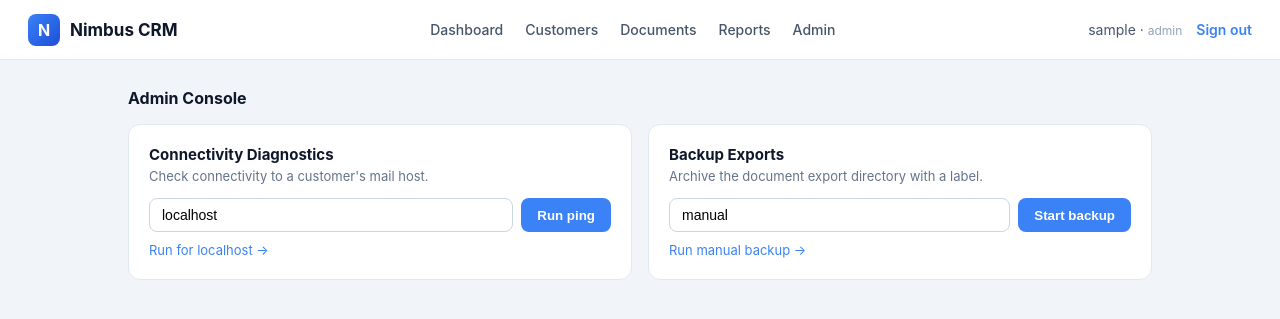
After one commit to a6dulr4hman/threat-weaver, a Flask app: page /admin in a window 1280 px wide. The commit adds this page. Shown: the top 319 px of the page. Run offline with Flask 3, Linux system fonts and the light colour scheme; the visitor is signed in with stand-in values (Sample User, id 1); parts of the project's set-up code (start-up, migrations or seed data) failed here and were passed over.

Commit message:
demo-target: interconnect pages so all vulns are reachable by link traversal
The scanner discovers attack surface by following links in the HTML it
fetches. The dashboard only linked to /customers and /customer/<id>, so
the path-traversal (/download), command-injection (/admin/diagnostics,
/admin/backup) and eval-RCE (/reports/compute) endpoints were never
reachable by an agent crawling the live site — they existed only in
source. With the GitHub import/route-map removed, those pages were
effectively invisible.

Make Nimbus CRM a properly interconnected app:
- dashboard.html: add a top nav (Dashboard / Customers / Documents /
  Reports / Admin) and a 'Tools & Reports' panel linking directly to
  /download, /reports/compute, /admin/diagnostics and /admin/backup with
  realistic example parameters (file=, formula=, host=, label=), plus
  document links. Customer rows already linked to /customer/<id>.
- app.py + admin.html: add an /admin console hub page (the agent already
  probes /admin) that links to and has forms for the diagnostics and
  backup tools, exposing their parameter names.

Now a logged-in crawl of /dashboard surfaces all 7 vulnerable endpoints.
Vulnerabilities themselves are unchanged. Verified end-to-end with Flask's
test client; main app suite still 123 passing, ruff clean.

```diff
--- a/demo-target/app.py
+++ b/demo-target/app.py
@@ -210,6 +210,15 @@ def download():
 
 
 # --- Admin diagnostics (command injection) ---------------------------------
+@app.route("/admin")
+@login_required
+def admin_home():
+    """Admin console hub linking to the maintenance tools."""
+    return render_template(
+        "admin.html", user=session.get("user"), role=session.get("role")
+    )
+
+
 @app.route("/admin/diagnostics")
 @login_required
 def diagnostics():
--- /dev/null
+++ b/demo-target/templates/admin.html
@@ -0,0 +1,78 @@
+<!DOCTYPE html>
+<html lang="en">
+<head>
+    <meta charset="UTF-8">
+    <meta name="viewport" content="width=device-width, initial-scale=1.0">
+    <title>Nimbus CRM &middot; Admin Console</title>
+    <style>
+        * { box-sizing: border-box; margin: 0; padding: 0; }
+        body { font-family: -apple-system, BlinkMacSystemFont, "Segoe UI", Roboto, sans-serif; background: #f1f5f9; color: #1e293b; }
+        .topbar {
+            background: #fff; border-bottom: 1px solid #e2e8f0; padding: 0 28px;
+            height: 60px; display: flex; align-items: center; justify-content: space-between;
+        }
+        .brand { display: flex; align-items: center; gap: 10px; }
+        .brand .logo {
+            width: 32px; height: 32px; border-radius: 8px;
+            background: linear-gradient(135deg, #3b82f6, #1d4ed8);
+            display: flex; align-items: center; justify-content: center; color: #fff; font-weight: 700;
+        }
+        .brand h1 { font-size: 17px; color: #0f172a; }
+        .nav { display: flex; gap: 22px; }
+        .nav a { color: #475569; text-decoration: none; font-size: 14px; font-weight: 500; }
+        .nav a:hover { color: #3b82f6; }
+        .user { display: flex; align-items: center; gap: 14px; font-size: 14px; color: #475569; }
+        .user a { color: #3b82f6; text-decoration: none; font-weight: 600; }
+        .muted { color: #94a3b8; font-size: 12px; }
+        .container { max-width: 1080px; margin: 28px auto; padding: 0 28px; }
+        h2.section { font-size: 16px; color: #0f172a; margin-bottom: 16px; }
+        .grid { display: grid; grid-template-columns: repeat(2, 1fr); gap: 16px; }
+        .card { background: #fff; border: 1px solid #e2e8f0; border-radius: 12px; padding: 20px; }
+        .card h3 { font-size: 15px; color: #0f172a; margin-bottom: 4px; }
+        .card p { font-size: 13px; color: #64748b; margin-bottom: 14px; }
+        .card form { display: flex; gap: 8px; }
+        .card input { flex: 1; padding: 8px 12px; border: 1px solid #cbd5e1; border-radius: 8px; font-size: 14px; }
+        .card button { padding: 8px 16px; border: none; border-radius: 8px; background: #3b82f6; color: #fff; font-weight: 600; cursor: pointer; }
+        .card .link { display: inline-block; margin-top: 10px; font-size: 13px; color: #3b82f6; text-decoration: none; }
+    </style>
+</head>
+<body>
+    <div class="topbar">
+        <div class="brand"><div class="logo">N</div><h1>Nimbus CRM</h1></div>
+        <nav class="nav">
+            <a href="/dashboard">Dashboard</a>
+            <a href="/customers">Customers</a>
+            <a href="/download?file=welcome.txt">Documents</a>
+            <a href="/reports/compute?formula=total_mrr*12">Reports</a>
+            <a href="/admin">Admin</a>
+        </nav>
+        <div class="user">
+            <span>{{ user }} &middot; <span class="muted">{{ role }}</span></span>
+            <a href="/logout">Sign out</a>
+        </div>
+    </div>
+    <div class="container">
+        <h2 class="section">Admin Console</h2>
+        <div class="grid">
+            <div class="card">
+                <h3>Connectivity Diagnostics</h3>
+                <p>Check connectivity to a customer's mail host.</p>
+                <form method="GET" action="/admin/diagnostics">
+                    <input type="text" name="host" value="localhost" placeholder="hostname">
+                    <button type="submit">Run ping</button>
+                </form>
+                <a class="link" href="/admin/diagnostics?host=localhost">Run for localhost &rarr;</a>
+            </div>
+            <div class="card">
+                <h3>Backup Exports</h3>
+                <p>Archive the document export directory with a label.</p>
+                <form method="GET" action="/admin/backup">
+                    <input type="text" name="label" value="manual" placeholder="backup label">
+                    <button type="submit">Start backup</button>
+                </form>
+                <a class="link" href="/admin/backup?label=manual">Run manual backup &rarr;</a>
+            </div>
+        </div>
+    </div>
+</body>
+</html>
```
Also changed, not shown: demo-target/templates/dashboard.html (+43 -0 lines).
